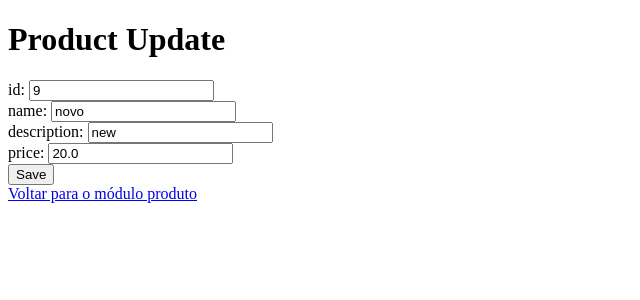
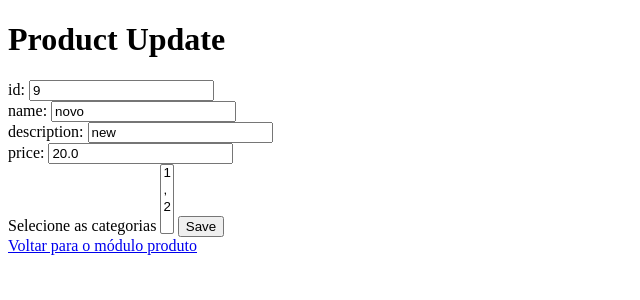
Before and after one commit to VictorSimao/crud-loja, a Flask app: page /product/form?id=9 in a window 1280 px wide. Shown: the top 300 px of the page, without its empty margins (0-640 px from the left). Run offline with Flask 2, Linux system fonts and the light colour scheme; data comes from the database, SQL or seed files in the repository.

Commit message:
feat(templates/product_form): adicionada tag select para categorias.

```diff
--- a/src/views/web/start.py
+++ b/src/views/web/start.py
@@ -6,9 +6,11 @@ from src.controllers.product_controller import ProductController
 
 app = Flask(__name__)
 
+
 @app.route('/')
 def home():
     return render_template('home.html')
+
 
 @app.route('/product')
 def product():
@@ -16,15 +18,16 @@ def product():
     data = controller.read()
     return render_template('product.html', title="Product", data=data)
 
+
 @app.route('/product/form')
 def product_create():
-    # TODO: refactor
     id = request.args.get('id')
     if id:
         controller = ProductController()
         data = controller.read_by_id(id)
         return render_template('product_form.html', title="Product Update", data=data)
     return render_template('product_form.html', title="Product Create")
+
 
 @app.route('/product/save')
 def product_save():
--- a/src/views/web/templates/product_form.html
+++ b/src/views/web/templates/product_form.html
@@ -15,6 +15,19 @@
         description: <input type="text" name="description" id="description" value="{%if data %}{{data.description}}{%endif%}"><br />
         price: <input type="text" name="price" id="price" value="{%if data %}{{data.price}}{%endif%}"> <br />
 
+        <label for="cars">Selecione as categorias</label>
+
+        {%if data %}
+
+            <select name="categories" id="categories" multiple>
+
+                {% for cat in data.categories %}
+                    <option width="30" value="{{cat}}">{{cat}}</option>
+                {% endfor %}
+
+            </select>
+
+        {%endif%}
         <input type="submit" value="Save">
     </form>
     <a href="/product">Voltar para o módulo produto</a>
```
